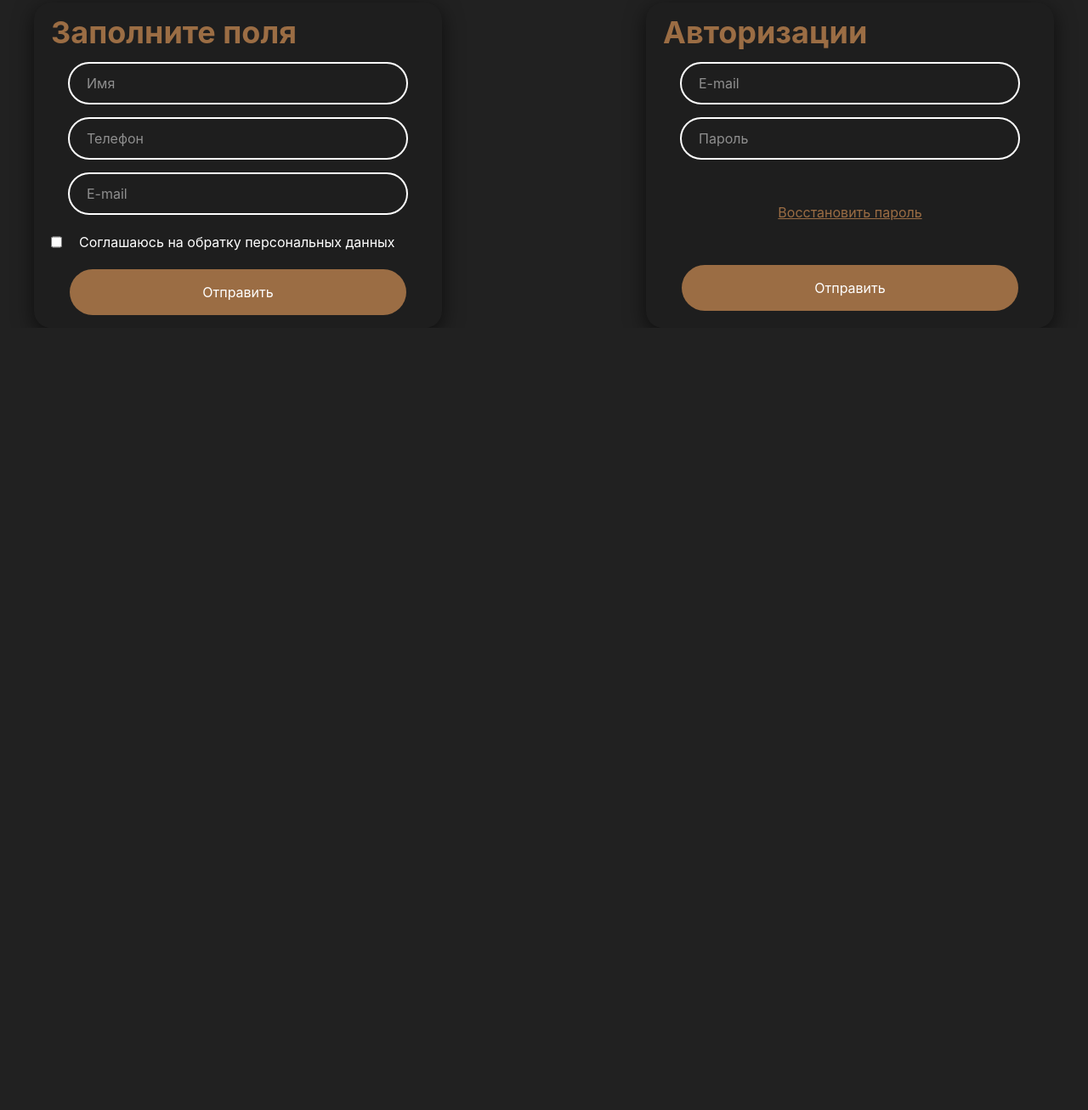
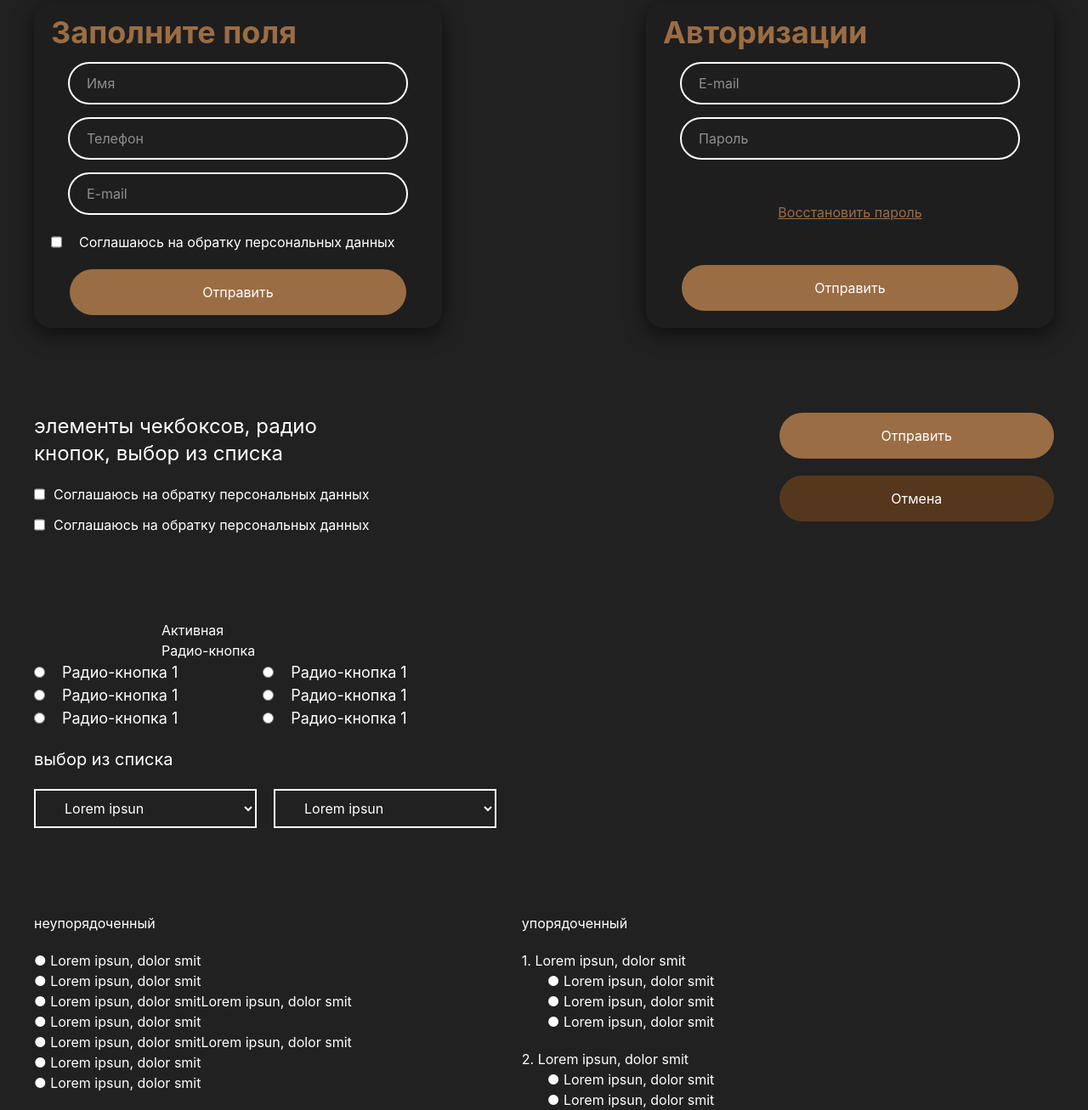
Before and after one commit to MuhammadzodaYunus/Third-Branch-HW, a website: page index.html in a window 1280 px wide. Shown: the part 1199-2506 px from the top of the page at 85% size. Before the commit the page ends 1585 px from the top, so only its background shows below. Drawn offline with nearby package versions, Linux system fonts and the light colour scheme; files that its build step writes are made by us from their sources.

Commit message:
fix and create new parts in article by first-page

```diff
--- a/index.html
+++ b/index.html
@@ -72,12 +72,13 @@
         </div>
 
         <div class="max-w-[1200px] m-auto">
-            <h3 class="text-4xl font-bold mt-[150px] text-white">Заголовок H1 Font Inter 60px</h3>
-            <p class="text-[18px] text-white mt-[50px]">Хлебные крошки</p>
-            <p class="text-[18px] text-[#AEAEAE]">Главная Главная Главная</p>
-            <div class="flex justify-between mt-[50px]">
+            <h3 class="text-4xl font-bold mt-[150px] text-white  lg:text-start text-center">Заголовок H1 Font Inter 60px
+            </h3>
+            <p class="text-[18px] text-white mt-[50px]  lg:text-start text-center">Хлебные крошки</p>
+            <p class="text-[18px] text-[#AEAEAE]  lg:text-start text-center">Главная Главная Главная</p>
+            <div class="flex justify-between mt-[50px] lg:flex-row flex-col">
                 <div
-                    class="lg:w-[40%] w-[90%] m-auto lg:m-0 py-[15px] px-[20px] rounded-[20px] bg-[#1E1E1E] shadow-[0_7px_24px_0_#00000099]">
+                    class="lg:w-[40%] w-[90%] m-auto lg:m-0 py-[15px] px-[20px] rounded-[20px] bg-[#1E1E1E] shadow-[0_7px_24px_0_#00000099] lg:mb-[0] mb-[50px]">
                     <h3 class="text-4xl text-[#9B6D44] font-bold">Заполните поля</h3>
                     <input type="text" placeholder="Имя"
                         class="w-[400px] h-[50px] border-2 border-white rounded-[100px] p-[20px] text-white mt-[15px] block m-auto">
@@ -99,13 +100,116 @@
                         class="w-[400px] h-[50px] border-2 border-white rounded-[100px] p-[20px] text-white mt-[15px] block m-auto">
                     <input type="password" placeholder="Пароль"
                         class="w-[400px] h-[50px] border-2 border-white rounded-[100px] p-[20px] text-white mt-[15px] block m-auto">
-                   <button class="block m-auto text-[#9B6D44] underline mt-[50px]">Восстановить пароль</button>
+                    <button class="block m-auto text-[#9B6D44] underline mt-[50px]">Восстановить пароль</button>
                     <button
                         class="block m-auto p-[15px] mt-[50px] bg-[#9B6D44] w-[90%] rounded-[100px] text-white">Отправить</button>
                 </div>
             </div>
         </div>
 
+        <div class="max-w-[1200px] m-auto">
+            <div class="mt-[100px] flex lg:flex-row flex-col justify-between mb-[100px]">
+                <div>
+                    <p class="text-white text-2xl mb-5 lg:text-start text-center">элементы чекбоксов, радио <br>
+                        кнопок, выбор из списка</p>
+                    <div class="flex gap-[10px] text-white mb-3">
+                        <input type="checkbox">
+                        <p>Соглашаюсь на обратку персональных данных</p>
+                    </div>
+                    <div class="flex gap-[10px] text-white lg:mb-0 mb-[50px]">
+                        <input type="checkbox">
+                        <p>Соглашаюсь на обратку персональных данных</p>
+                    </div>
+                </div>
+                <div class="flex flex-col">
+                    <button
+                        class="py-[15px] px-[120px] bg-[#9B6D44] rounded-[100px] text-white lg:w-[100%] w-[80%] lg:m-0 m-auto lg:mb-[20px] mb-[20px]">Отправить</button>
+                    <button
+                        class="py-[15px] px-[120px] bg-[#55371D] rounded-[100px] text-white lg:w-[100%] w-[80%] lg:m-0 m-auto">Отмена</button>
+                </div>
+            </div>
+
+            <p class="ml-[150px] text-white">Активная <br>
+                Радио-кнопка</p>
+            <div class="flex gap-25">
+                <div>
+                    <div class="flex text-[18px] text-white gap-5">
+                        <input type="radio" name="rad" id="">
+                        <p>Радио-кнопка 1</p>
+                    </div>
+                    <div class="flex text-[18px] text-white gap-5">
+                        <input type="radio" name="rad" id="">
+                        <p>Радио-кнопка 1</p>
+                    </div>
+                    <div class="flex text-[18px] text-white gap-5">
+                        <input type="radio" name="rad" id="">
+                        <p>Радио-кнопка 1</p>
+                    </div>
+                </div>
+                <div>
+                    <div class="flex text-[18px] text-white gap-5">
+                        <input type="radio" name="rad" id="">
+                        <p>Радио-кнопка 1</p>
+                    </div>
+                    <div class="flex text-[18px] text-white gap-5">
+                        <input type="radio" name="rad" id="">
+                        <p>Радио-кнопка 1</p>
+                    </div>
+                    <div class="flex text-[18px] text-white gap-5">
+                        <input type="radio" name="rad" id="">
+                        <p>Радио-кнопка 1</p>
+                    </div>
+                </div>
+            </div>
+        </div>
+
+        <div class="max-w-[1200px] m-auto">
+            <p class="mb-[20px] text-[20px] mt-[20px] text-white">выбор из списка</p>
+            <div class="flex lg:gap-5 gap-[10px]">
+                <select name="" id="" class="border-2 p-[10px] lg:px-[30px] px-[15px] border-white text-white">
+                    <option value="">Lorem ipsun</option>
+                    <option value="">Lorem ipsun, dolor smit</option>
+                    <option value="">Lorem ipsun, dolor smit</option>
+                    <option value="">Lorem ipsun, dolor smit</option>
+                    <option value="">Lorem ipsun, dolor smit</option>
+                    <option value="">Lorem ipsun, dolor smit</option>
+                </select>
+                <select name="" id="" class="border-2 p-[10px] lg:px-[30px] px-[15px] border-white text-white">
+                    <option value="">Lorem ipsun</option>
+                    <option value="">Lorem ipsun, dolor smit</option>
+                    <option value="">Lorem ipsun, dolor smit</option>
+                    <option value="">Lorem ipsun, dolor smit</option>
+                    <option value="">Lorem ipsun, dolor smit</option>
+                    <option value="">Lorem ipsun, dolor smit</option>
+                </select>
+            </div>
+        </div>
+
+        <div class="max-w-[1200px] m-auto mt-[100px] flex gap-50">
+            <div class="text-white">
+                <h3  class="mb-[20px]">неупорядоченный</h3>
+                <p>● Lorem ipsun, dolor smit</p>
+                <p>● Lorem ipsun, dolor smit</p>
+                <p>● Lorem ipsun, dolor smitLorem ipsun, dolor smit</p>
+                <p>● Lorem ipsun, dolor smit</p>
+                <p>● Lorem ipsun, dolor smitLorem ipsun, dolor smit</p>
+                <p>● Lorem ipsun, dolor smit</p>
+                <p>● Lorem ipsun, dolor smit</p>
+            </div>
+            <div class="text-white">
+                <h3 class="mb-[20px]">упорядоченный</h3>
+                <p>1. Lorem ipsun, dolor smit</p>
+                <p class="ml-[30px]">● Lorem ipsun, dolor smit</p>
+                <p class="ml-[30px]">● Lorem ipsun, dolor smit</p>
+                <p class="ml-[30px]">● Lorem ipsun, dolor smit</p>
+                <div class="mt-[20px]">
+                <p>2. Lorem ipsun, dolor smit</p>
+                <p class="ml-[30px]">● Lorem ipsun, dolor smit</p>
+                <p class="ml-[30px]">● Lorem ipsun, dolor smit</p>
+                </div>
+
+            </div>
+        </div>
     </section>
 </body>
 
```
